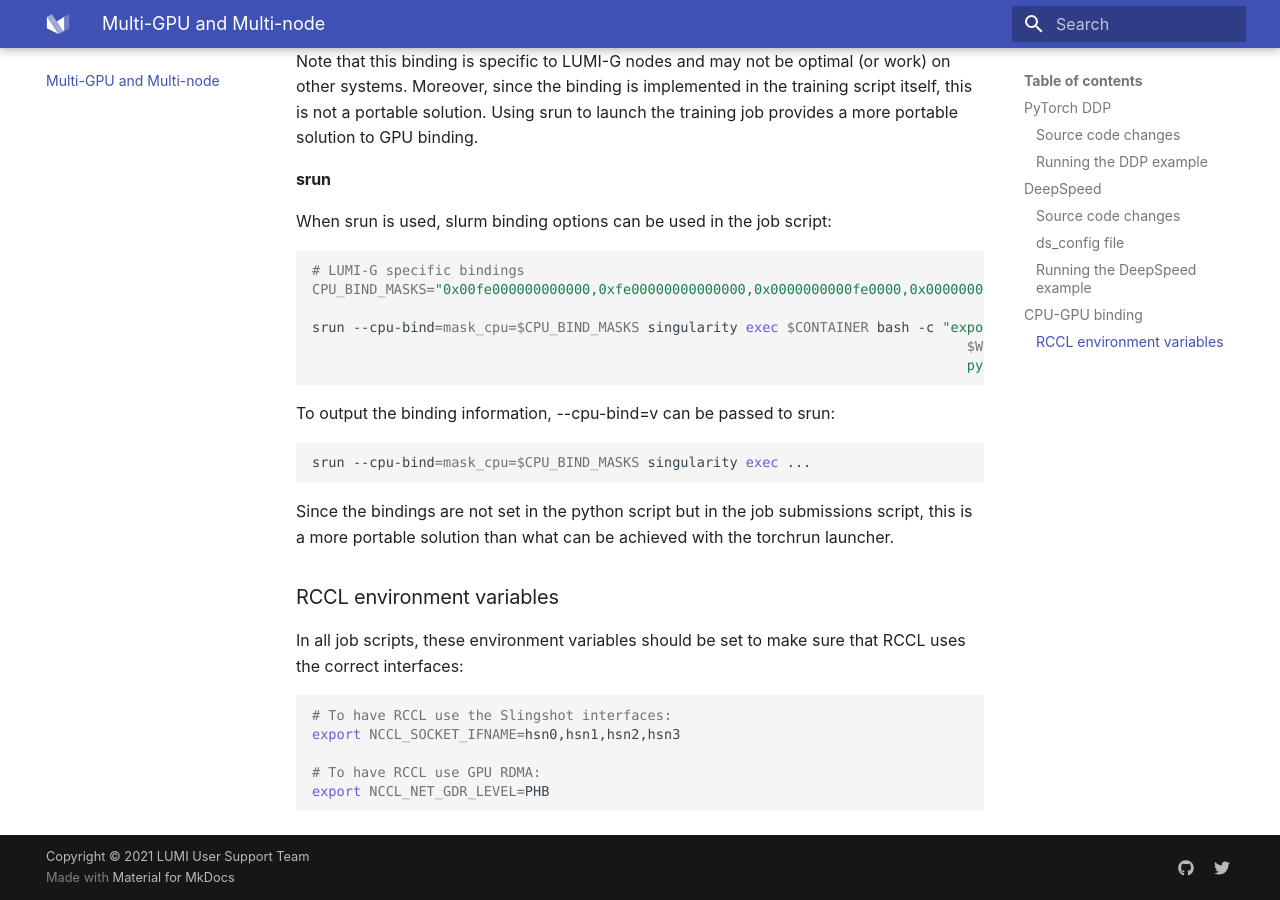
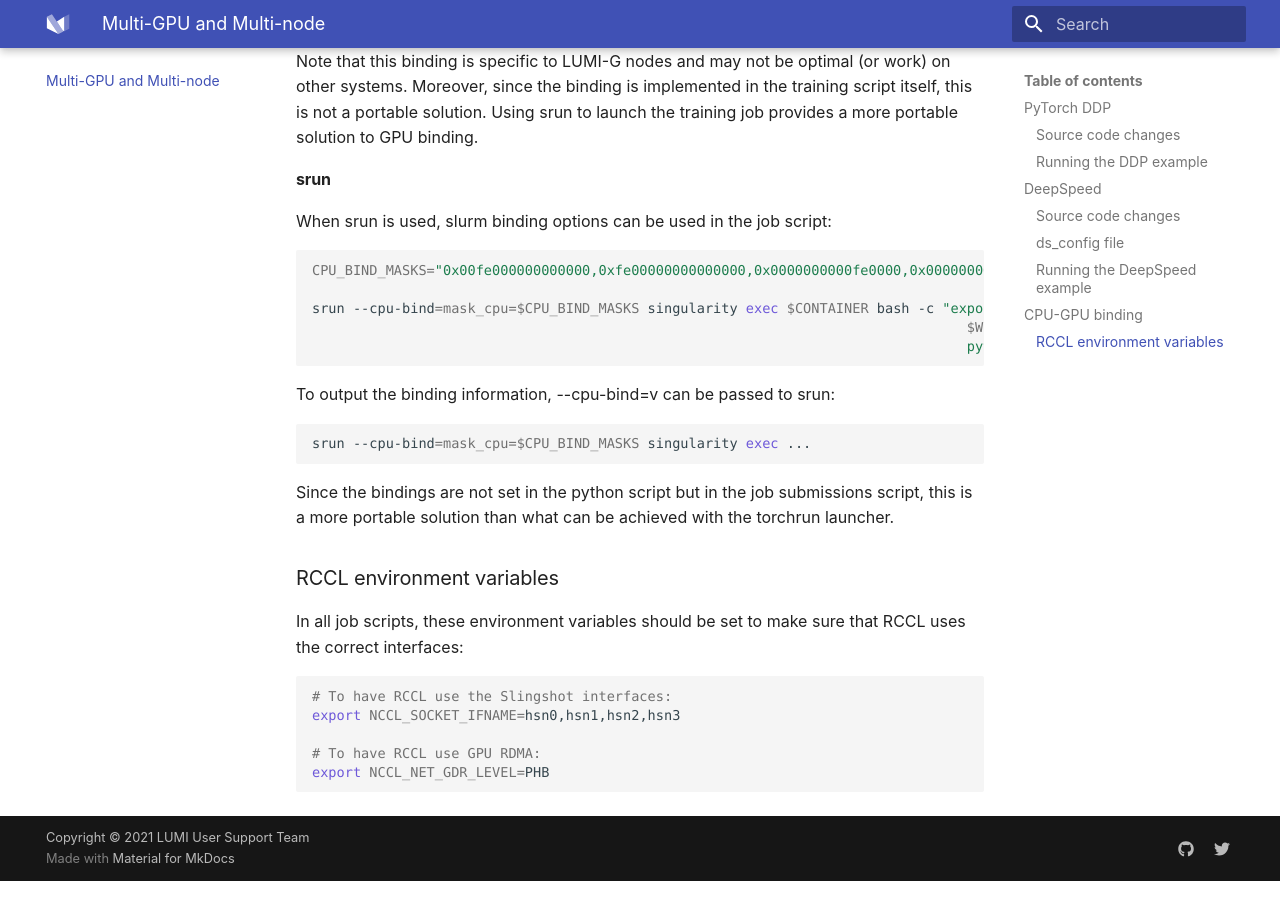
Before and after one commit to aniskhan25/LUMI-AI-Guide, an MkDocs documentation site: the page built from docs/multi_gpu_and_node.md, in a window 1280 px wide and 900 px high, scrolled down 6611 px. Built offline with MkDocs 1.6.1 and Material for MkDocs 9.7.7, drawn with Linux system fonts in a browser that asks for light colours.

Commit message:
Minor fixes in guide text.

````diff
--- a/docs/multi_gpu_and_node.md
+++ b/docs/multi_gpu_and_node.md
@@ -275,7 +275,6 @@ Note that this binding is specific to LUMI-G nodes and may not be optimal (or wo
 When srun is used, slurm binding options can be used in the job script:
 
 ```bash
-# LUMI-G specific bindings
 CPU_BIND_MASKS="0x00fe000000000000,0xfe00000000000000,0x0000000000fe0000,0x00000000fe000000,0x00000000000000fe,0x000000000000fe00,0x000000fe00000000,0x0000fe0000000000"
 
 srun --cpu-bind=mask_cpu=$CPU_BIND_MASKS singularity exec $CONTAINER bash -c "export RANK=\$SLURM_PROCID && export LOCAL_RANK=\$SLURM_LOCALID \
````
